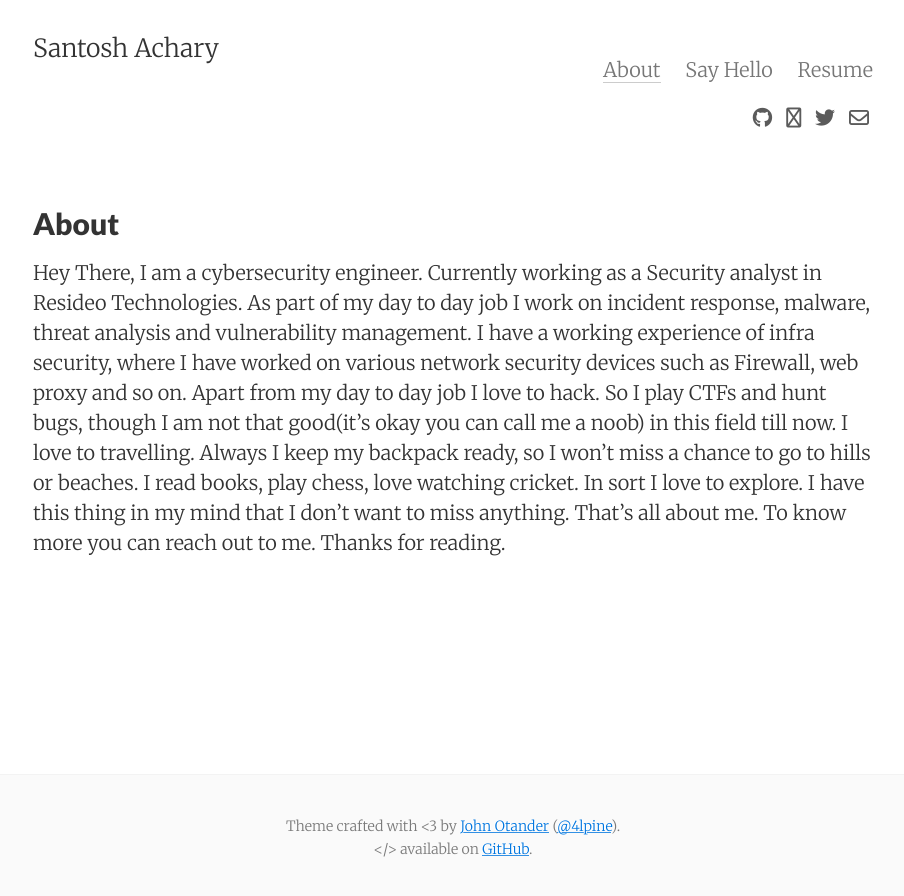
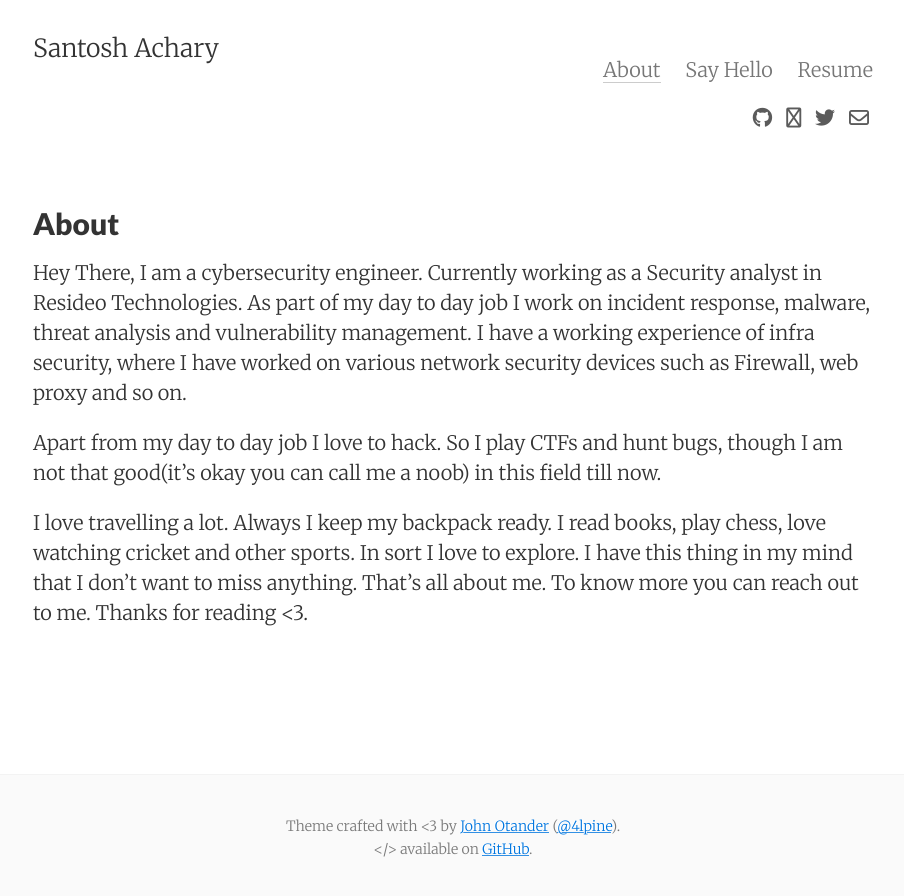
Before and after one commit to asantoshka/asantoshka.github.io, a Jekyll site: the page built from about.md, in a window 1280 px wide. Shown: the top 896 px of the page, without its empty margins (187-1091 px from the left). Built offline with Jekyll 4.4.1, drawn with Linux system fonts in a browser that asks for light colours; nearby versions of some CDN libraries.

```diff
--- a/about.md
+++ b/about.md
@@ -5,4 +5,8 @@ permalink: /about/
 tags: about
 ---
 
-Hey There, I am a cybersecurity engineer. Currently working as a Security analyst in Resideo Technologies. As part of my day to day job I work on incident response, malware, threat analysis and vulnerability management. I have a working experience of infra security, where I have worked on various network security devices such as Firewall, web proxy and so on. Apart from my day to day job I love to hack. So I play CTFs and hunt bugs, though I am not that good(it's okay you can call me a noob) in this field till now. I love to travelling. Always I keep my backpack ready, so I won't miss a chance to go to hills or beaches. I read books, play chess, love watching cricket. In sort I love to explore. I have this thing in my mind that I don't want to miss anything. That's all about me. To know more you can reach out to me. Thanks for reading.
+Hey There, I am a cybersecurity engineer. Currently working as a Security analyst in Resideo Technologies. As part of my day to day job I work on incident response, malware, threat analysis and vulnerability management. I have a working experience of infra security, where I have worked on various network security devices such as Firewall, web proxy and so on.
+
+Apart from my day to day job I love to hack. So I play CTFs and hunt bugs, though I am not that good(it's okay you can call me a noob) in this field till now.
+
+I love travelling a lot. Always I keep my backpack ready. I read books, play chess, love watching cricket and other sports. In sort I love to explore. I have this thing in my mind that I don't want to miss anything. That's all about me. To know more you can reach out to me. Thanks for reading <3.
```
Also changed, not shown: 15 other files.
